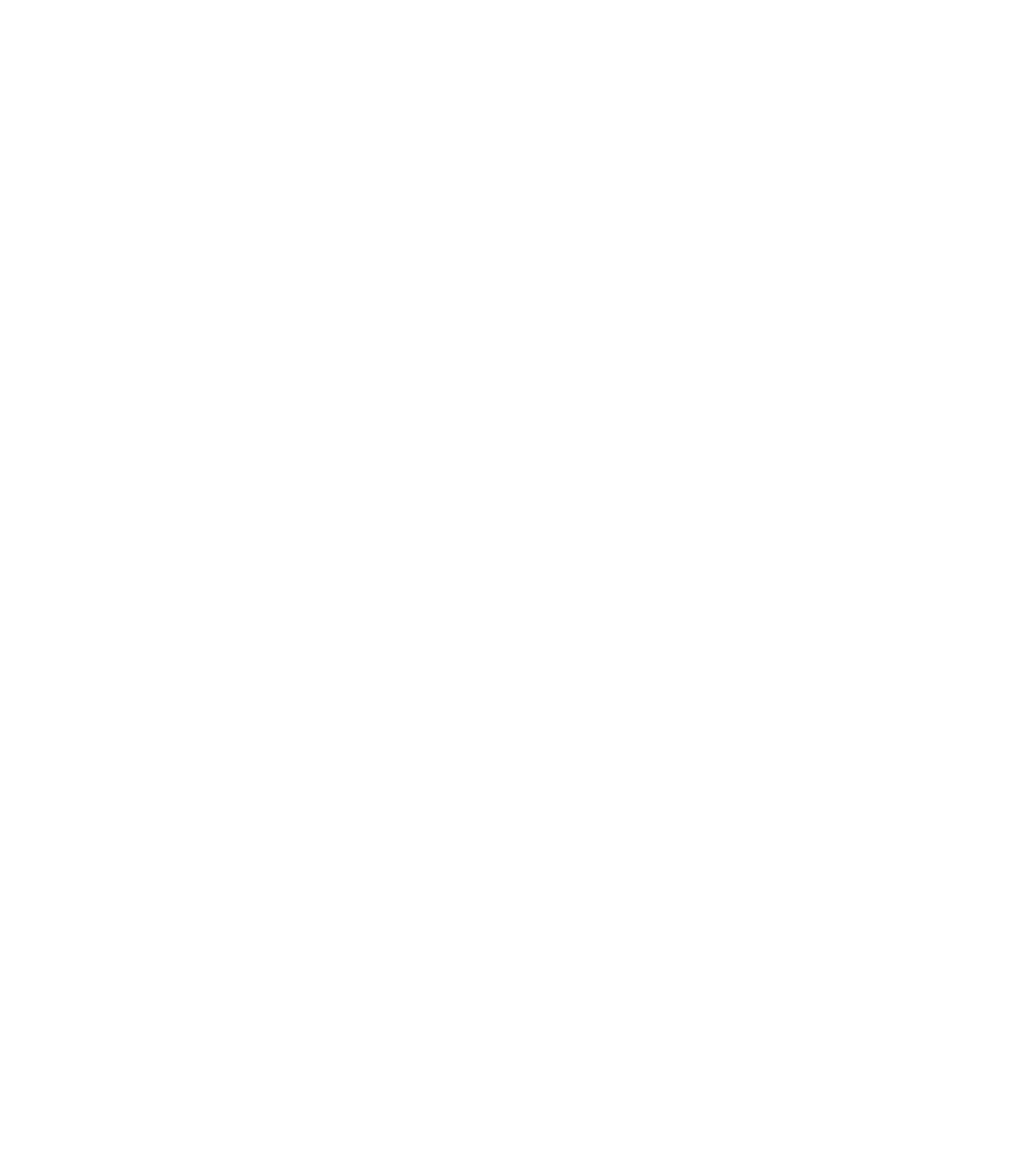
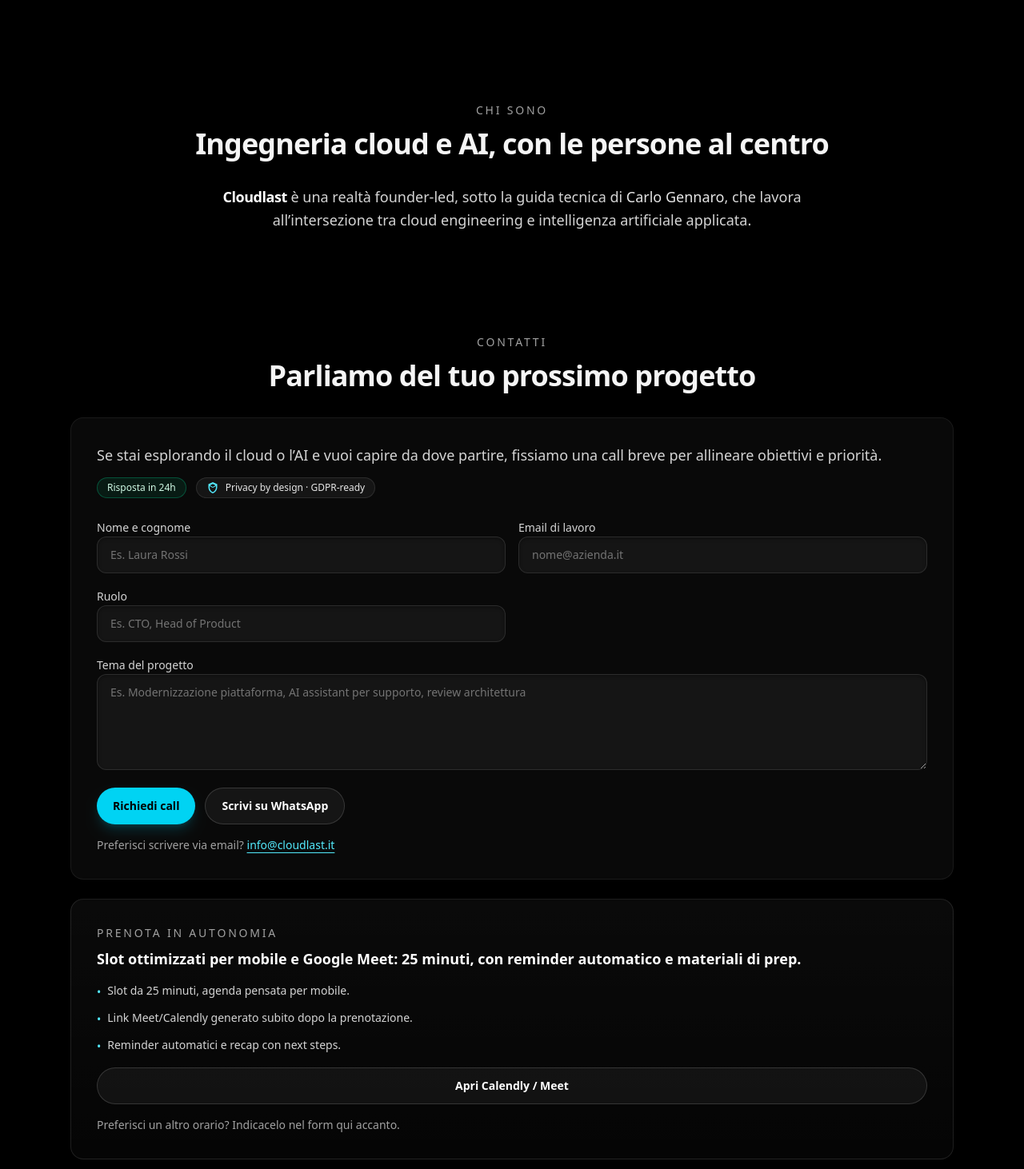
Before and after one commit to cloudLast/cloudlast-website, a Next.js app: page / in a window 1280 px wide. Shown: the part 888-2350 px from the top of the page at 80% size. Before the commit the page ends 851 px from the top, so only its background shows below. Built offline with nearby package versions, Linux system fonts and the light colour scheme.

Commit message:
Add contact form and booking options

```diff
--- a/app/globals.css
+++ b/app/globals.css
@@ -1,3 +1,27 @@
+@import "tailwindcss";
+
+@layer components {
+  .brand {
+    @apply font-semibold tracking-tight text-white;
+  }
+
+  .cta-primary {
+    @apply inline-flex items-center justify-center gap-2 rounded-full bg-cyan-400 px-5 py-3 text-sm font-semibold text-black shadow-lg shadow-cyan-500/20 transition hover:-translate-y-0.5 hover:bg-cyan-300 focus-visible:outline-none focus-visible:ring-2 focus-visible:ring-cyan-400 focus-visible:ring-offset-2 focus-visible:ring-offset-black;
+  }
+
+  .cta-secondary {
+    @apply inline-flex items-center justify-center gap-2 rounded-full border border-white/15 bg-white/5 px-5 py-3 text-sm font-semibold text-white transition hover:-translate-y-0.5 hover:border-white/25 hover:bg-white/10 focus-visible:outline-none focus-visible:ring-2 focus-visible:ring-white/40 focus-visible:ring-offset-2 focus-visible:ring-offset-black;
+  }
+
+  .input-field {
+    @apply w-full rounded-xl border border-white/10 bg-white/5 px-4 py-3 text-sm text-white shadow-inner shadow-black/30 transition focus:border-cyan-300/60 focus:outline-none focus:ring-2 focus:ring-cyan-400/40 placeholder:text-neutral-500;
+  }
+
+  .badge {
+    @apply inline-flex items-center gap-2 rounded-full border border-white/10 bg-white/5 px-3 py-1 text-xs font-medium text-neutral-200;
+  }
+}
+
 @layer utilities {
   /* Accent gradient — headlines / slogan only */
   .accent-gradient {
--- a/app/page.tsx
+++ b/app/page.tsx
@@ -100,12 +100,136 @@
           </h2>
         </div>
 
-        <div className="max-w-3xl mx-auto text-center space-y-6">
-          <p className="text-lg text-neutral-300 leading-relaxed">{contact.description}</p>
+        <div className="grid gap-6 lg:grid-cols-[1.6fr,1fr]">
+          <div className="rounded-2xl border border-neutral-800/60 bg-neutral-900/40 p-6 md:p-8 space-y-6">
+            <div className="space-y-3">
+              <p className="text-lg text-neutral-300 leading-relaxed">
+                {contact.description}
+              </p>
 
-          <a href="mailto:info@cloudlast.it" className="cta-primary">
-            {contact.cta}
-          </a>
+              <div className="flex flex-wrap items-center gap-3 text-sm">
+                <span className="badge border-emerald-400/30 bg-emerald-500/10 text-emerald-100">
+                  {contact.promise}
+                </span>
+                <span className="badge">
+                  <svg
+                    xmlns="http://www.w3.org/2000/svg"
+                    viewBox="0 0 24 24"
+                    fill="currentColor"
+                    className="h-4 w-4 text-cyan-300"
+                    aria-hidden="true"
+                  >
+                    <path d="M12 1.5 3.75 5.25v5.692c0 5.197 3.5 9.99 8.25 11.558 4.75-1.568 8.25-6.36 8.25-11.558V5.25L12 1.5Zm0 10.615 6-3.23v2.057c0 4.103-2.448 7.79-6 9.26-3.552-1.47-6-5.157-6-9.26V8.885l6 3.23Zm0-1.73L6.74 7.5 12 4.885 17.26 7.5 12 10.385Z" />
+                  </svg>
+                  {contact.privacyBadge}
+                </span>
+              </div>
+            </div>
+
+            <form
+              className="grid gap-4 md:grid-cols-2"
+              method="POST"
+              action={`mailto:${contact.email}`}
+              encType="text/plain"
+            >
+              <label className="space-y-2">
+                <span className="text-sm text-neutral-300">{contact.form.nameLabel}</span>
+                <input
+                  type="text"
+                  name="Nome"
+                  required
+                  placeholder="Es. Laura Rossi"
+                  className="input-field"
+                />
+              </label>
+
+              <label className="space-y-2">
+                <span className="text-sm text-neutral-300">{contact.form.emailLabel}</span>
+                <input
+                  type="email"
+                  name="Email"
+                  required
+                  placeholder="nome@azienda.it"
+                  className="input-field"
+                />
+              </label>
+
+              <label className="space-y-2">
+                <span className="text-sm text-neutral-300">{contact.form.roleLabel}</span>
+                <input
+                  type="text"
+                  name="Ruolo"
+                  placeholder="Es. CTO, Head of Product"
+                  className="input-field"
+                />
+              </label>
+
+              <label className="space-y-2 md:col-span-2">
+                <span className="text-sm text-neutral-300">{contact.form.projectLabel}</span>
+                <textarea
+                  name="Tema del progetto"
+                  rows={3}
+                  placeholder="Es. Modernizzazione piattaforma, AI assistant per supporto, review architettura"
+                  className="input-field min-h-[120px]"
+                />
+              </label>
+
+              <div className="md:col-span-2 flex flex-col sm:flex-row gap-3">
+                <button type="submit" className="cta-primary w-full sm:w-auto">
+                  {contact.form.primaryCta}
+                </button>
+                <a
+                  href={contact.whatsapp}
+                  target="_blank"
+                  rel="noreferrer"
+                  className="cta-secondary w-full sm:w-auto"
+                >
+                  {contact.form.secondaryCta}
+                </a>
+              </div>
+
+              <p className="md:col-span-2 text-sm text-neutral-400">
+                Preferisci scrivere via email? <a href={`mailto:${contact.email}`} className="text-cyan-300 underline underline-offset-4">info@cloudlast.it</a>
+              </p>
+            </form>
+          </div>
+
+          <div className="rounded-2xl border border-white/10 bg-gradient-to-b from-white/[0.04] to-white/[0.02] p-6 md:p-8 space-y-4">
+            <div className="space-y-2">
+              <p className="text-sm uppercase tracking-[0.2em] text-neutral-400">
+                {contact.booking.title}
+              </p>
+              <p className="text-lg font-semibold text-white">
+                {contact.booking.description}
+              </p>
+            </div>
+
+            <ul className="space-y-3 text-sm text-neutral-300">
+              <li className="flex items-start gap-2">
+                <span className="mt-0.5 text-cyan-300">•</span>
+                <span>Slot da 25 minuti, agenda pensata per mobile.</span>
+              </li>
+              <li className="flex items-start gap-2">
+                <span className="mt-0.5 text-cyan-300">•</span>
+                <span>Link Meet/Calendly generato subito dopo la prenotazione.</span>
+              </li>
+              <li className="flex items-start gap-2">
+                <span className="mt-0.5 text-cyan-300">•</span>
+                <span>Reminder automatici e recap con next steps.</span>
+              </li>
+            </ul>
+
+            <a
+              href={contact.booking.linkHref}
+              target="_blank"
+              rel="noreferrer"
+              className="cta-secondary w-full justify-center"
+            >
+              {contact.booking.linkLabel}
+            </a>
+
+            <p className="text-sm text-neutral-400">{contact.booking.secondary}</p>
+          </div>
         </div>
       </section>
     </main>
--- a/components/Footer.tsx
+++ b/components/Footer.tsx
@@ -1,4 +1,5 @@
 import Image from 'next/image'
+import Link from 'next/link'
 import { copy } from '@/lib/copy'
 
 export default function Footer() {
@@ -10,7 +11,7 @@
       <div className="mx-auto max-w-7xl px-6 py-12 text-sm text-white/60">
 
         {/* Logo + Brand */}
-        <a href="/" aria-label="Homepage" className="mb-6 flex items-center gap-3">
+        <Link href="/" aria-label="Homepage" className="mb-6 flex items-center gap-3">
           <Image
             src="/logo.png"
             alt="Cloudlast logo"
@@ -19,7 +20,7 @@
             className="drop-shadow-[0_0_8px_rgba(34,211,238,0.25)]"
           />
           <span className="brand">Cloudlast</span>
-        </a>
+        </Link>
 
         {/* Legal */}
         <div className="space-y-1">
--- a/components/Header.tsx
+++ b/components/Header.tsx
@@ -1,10 +1,12 @@
+import Link from 'next/link'
+
 export default function Header() {
   return (
     <header className="sticky top-0 z-50 w-full border-b border-white/10 bg-[#1a1c22]/80 backdrop-blur">
       <div className="mx-auto max-w-7xl px-6 h-16 flex items-center justify-between">
 
         {/* Brand */}
-        <a
+        <Link
           href="/"
           aria-label="Homepage"
           className="flex items-center gap-2 font-semibold tracking-tight"
@@ -12,31 +14,31 @@
           <span className="brand text-lg">
             Cloudlast
           </span>
-        </a>
+        </Link>
 
         {/* Navigation */}
         <nav
           aria-label="Navigazione principale"
           className="hidden md:flex items-center gap-8 text-sm text-neutral-300"
         >
-          <a
+          <Link
             href="/#servizi"
             className="hover:text-white transition"
           >
             Servizi
-          </a>
-          <a
+          </Link>
+          <Link
             href="/#chi-siamo"
             className="hover:text-white transition"
           >
             Chi siamo
-          </a>
-          <a
+          </Link>
+          <Link
             href="/#contatti"
             className="hover:text-white transition"
           >
             Contatti
-          </a>
+          </Link>
         </nav>
       </div>
     </header>
--- a/lib/copy.tsx
+++ b/lib/copy.tsx
@@ -58,8 +58,27 @@
       eyebrow: 'Contatti',
       title: 'Parliamo del tuo prossimo progetto',
       description:
-        'Se stai esplorando il cloud o l’AI e vuoi capire da dove partire, possiamo parlarne.',
-      cta: 'Scrivimi',
+        'Se stai esplorando il cloud o l’AI e vuoi capire da dove partire, fissiamo una call breve per allineare obiettivi e priorità.',
+      promise: 'Risposta in 24h',
+      privacyBadge: 'Privacy by design · GDPR-ready',
+      form: {
+        nameLabel: 'Nome e cognome',
+        emailLabel: 'Email di lavoro',
+        roleLabel: 'Ruolo',
+        projectLabel: 'Tema del progetto',
+        primaryCta: 'Richiedi call',
+        secondaryCta: 'Scrivi su WhatsApp',
+      },
+      email: 'info@cloudlast.it',
+      whatsapp: 'https://wa.me/393204255705?text=Ciao%20Cloudlast%2C%20vorrei%20parlare%20di%20un%20progetto',
+      booking: {
+        title: 'Prenota in autonomia',
+        description:
+          'Slot ottimizzati per mobile e Google Meet: 25 minuti, con reminder automatico e materiali di prep.',
+        linkLabel: 'Apri Calendly / Meet',
+        linkHref: 'https://calendly.com/cloudlast/30min',
+        secondary: 'Preferisci un altro orario? Indicacelo nel form qui accanto.',
+      },
     },
 
     footer: {
```
